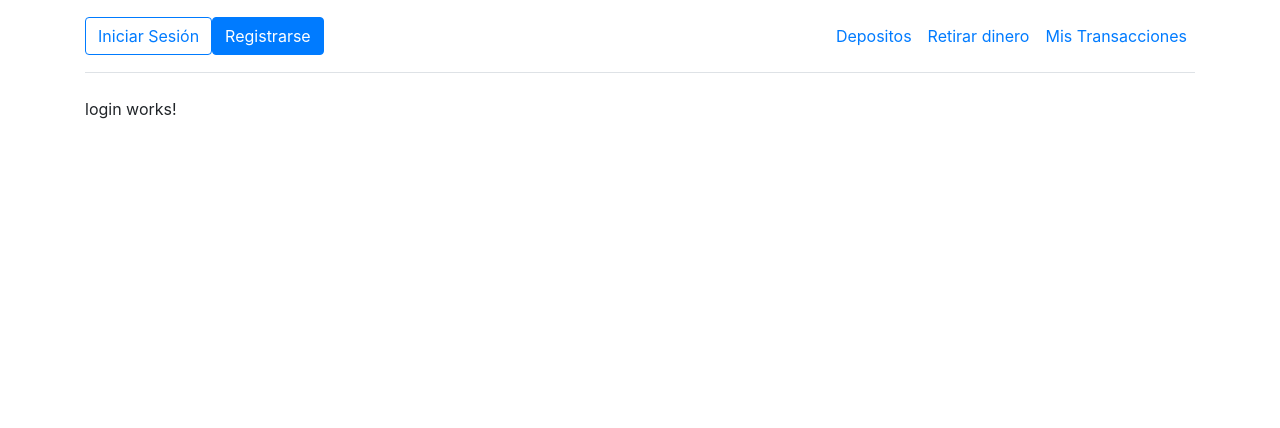
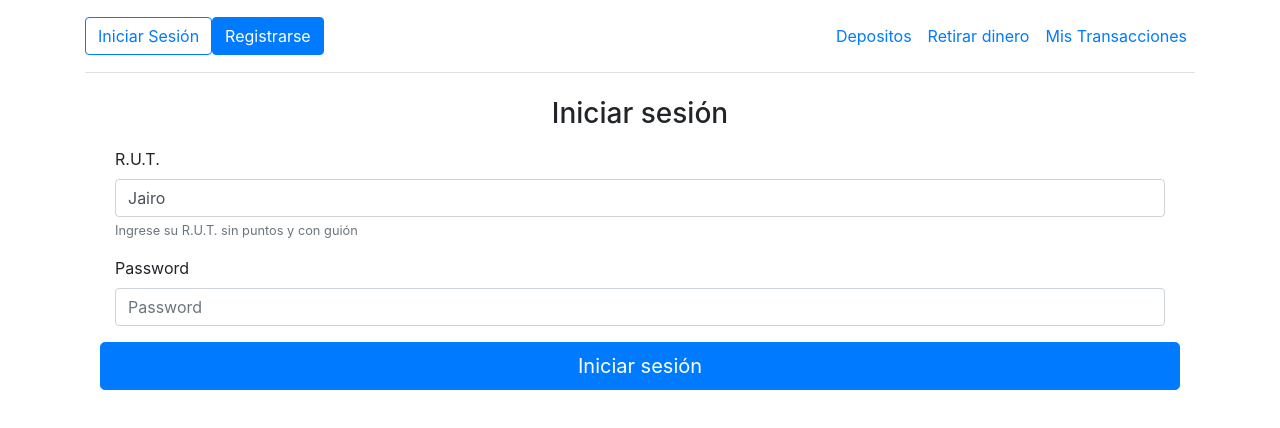
Before and after one commit to jairojorquera/demo-banco, an Angular app in the folder frontend/demo-banco-web/: page /login in a window 1280 px wide. Shown: the top 428 px of the page. Built offline with nearby package versions, Linux system fonts and the light colour scheme.

Commit message:
add import form

```diff
--- a/frontend/demo-banco-web/src/app/app.module.ts
+++ b/frontend/demo-banco-web/src/app/app.module.ts
@@ -2,6 +2,7 @@ import { NgModule } from '@angular/core';
 import { BrowserModule } from '@angular/platform-browser';
 import { HttpClientModule } from '@angular/common/http';
 import { AppRoutingModule } from './app-routing.module';
+import { FormsModule } from '@angular/forms';
 import { AppComponent } from './app.component';
 import { ListaUsuariosComponent } from './lista-usuarios/lista-usuarios.component';
 import { ListaTransaccionesComponent } from './lista-transacciones/lista-transacciones.component';
@@ -10,7 +11,6 @@ import { RegistrarUsuarioComponent } from './registrar-usuario/registrar-usuario
 import { DepositosComponent } from './depositos/depositos.component';
 import { RetirosComponent } from './retiros/retiros.component';
 import { MisTransaccionesComponent } from './mis-transacciones/mis-transacciones.component';
-
 
 
 @NgModule({
@@ -27,7 +27,8 @@ import { MisTransaccionesComponent } from './mis-transacciones/mis-transacciones
   imports: [
     BrowserModule,
     AppRoutingModule,
-    HttpClientModule
+    HttpClientModule,
+    FormsModule
   ],
   providers: [],
   bootstrap: [AppComponent]
--- a/frontend/demo-banco-web/src/app/login/login.component.html
+++ b/frontend/demo-banco-web/src/app/login/login.component.html
@@ -1 +1,22 @@
-<p>login works!</p>
+<div class="container">
+    <h1 class="h3 mb-3 fw-normal text-center">Iniciar sesión</h1>
+    <div class="form-group">
+        <div class="col-md-12">
+            <label for="floatingInput">R.U.T.</label>
+            <input type="text" [(ngModel)]="usuario" class="form-control" id="floatingInput" placeholder="12345678-9">
+            <small id="rutHelp" class="form-text text-muted">Ingrese su R.U.T. sin puntos y con guión</small>
+        </div>
+    </div>
+    <div class="form-group">
+        <div class="col-md-12">
+            <label for="floatingPassword">Password</label>
+            <input type="password" class="form-control" id="floatingPassword" placeholder="Password">
+
+        </div>
+    </div>
+    <div class="row">
+        <div class="col-md-12">
+            <button class="w-100 btn btn-lg btn-primary" type="button" (click)="onLogin()">Iniciar sesión</button>
+        </div>
+    </div>
+</div>
--- a/frontend/demo-banco-web/src/app/login/login.component.ts
+++ b/frontend/demo-banco-web/src/app/login/login.component.ts
@@ -7,9 +7,19 @@ import { Component, OnInit } from '@angular/core';
 })
 export class LoginComponent implements OnInit {
 
+  usuario ="Jairo";
+  password ="";
+
   constructor() { }
 
   ngOnInit(): void {
+
   }
 
+  onLogin(event?: MouseEvent) {
+    alert(this.usuario);
+
+
+    if (event) { event.stopPropagation(); }
+  }
 }
```
